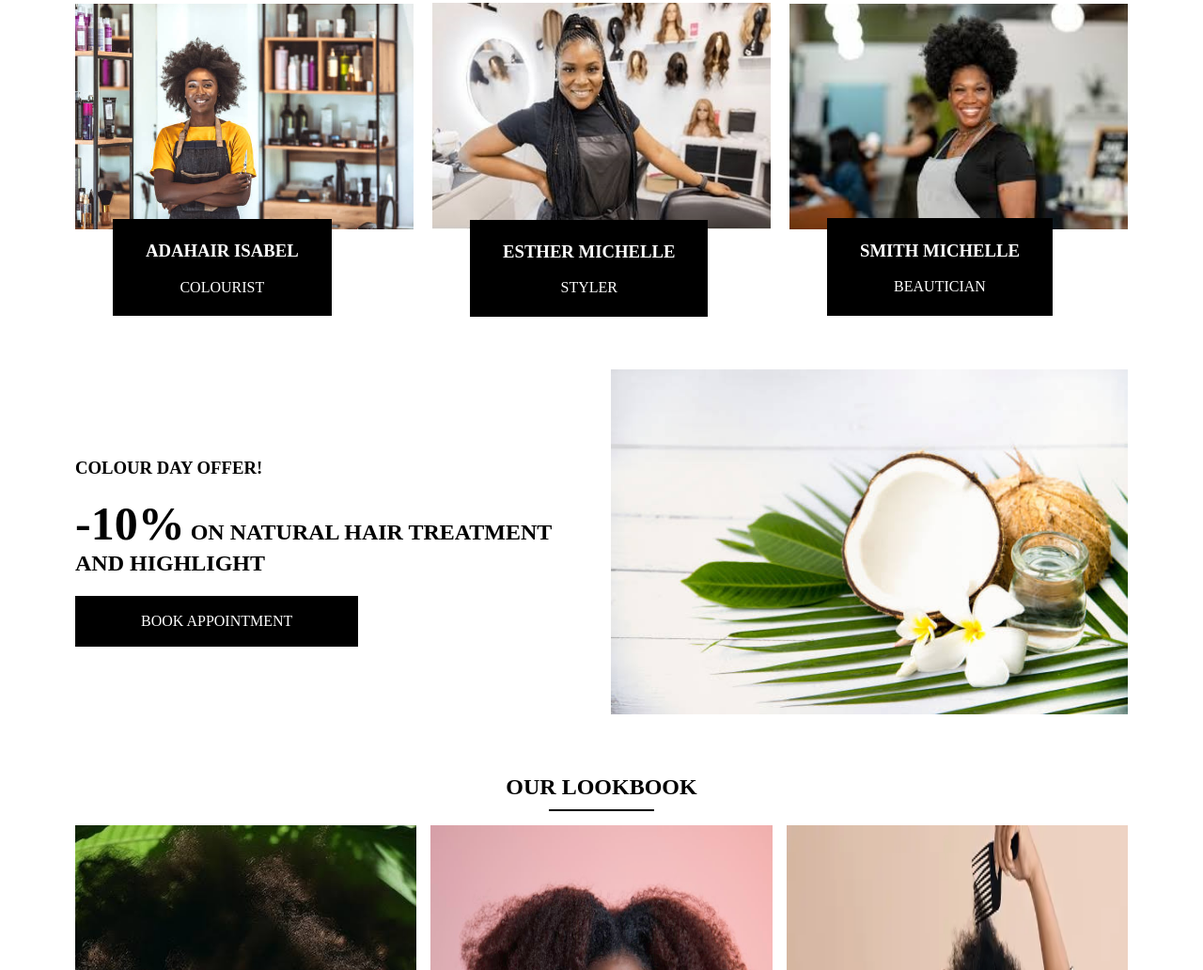
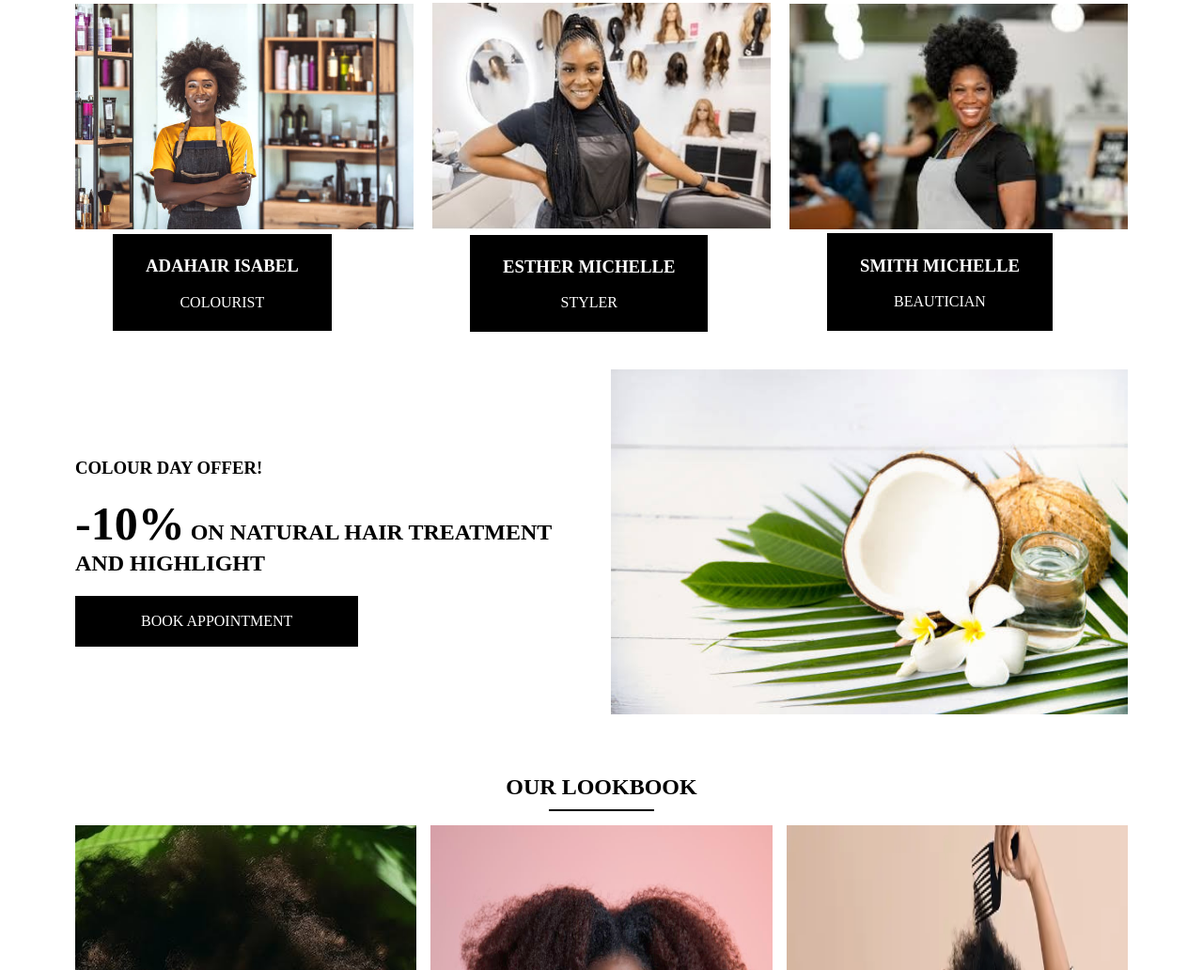
Before and after one commit to ezinneanne/salon-site, a plain HTML site: page index.html in a window 1280 px wide. Shown: the part 1509-2541 px from the top of the page at 94% size. Drawn offline with Linux system fonts and the light colour scheme; a web font is replaced by a local one.

Commit message:
first-commit

```diff
--- a/css/styles.css
+++ b/css/styles.css
@@ -226,7 +226,7 @@ img {
   border: none;
   color: #fff;
   position: relative;
-  bottom: 1.6rem;
+  /*bottom: 1.6rem;*/
   left: 4rem;
   width: -moz-fit-content;
   width: fit-content;
```
